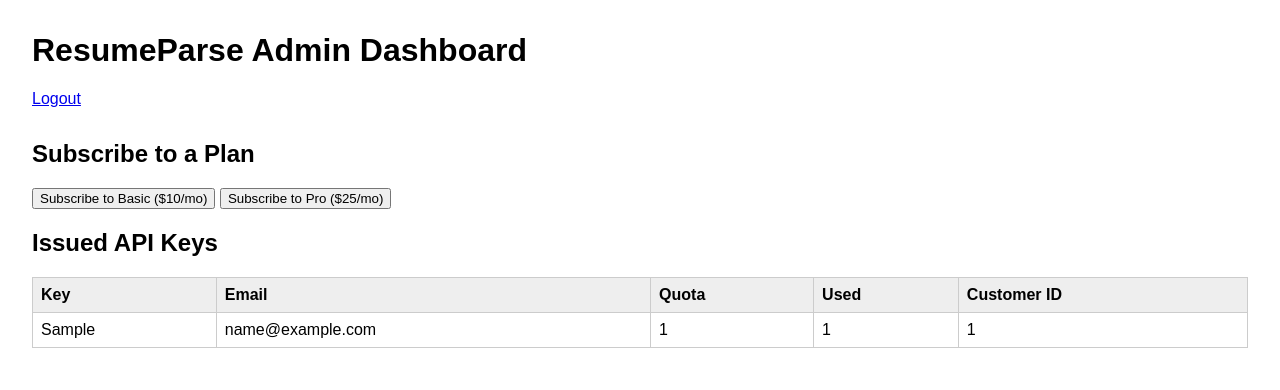
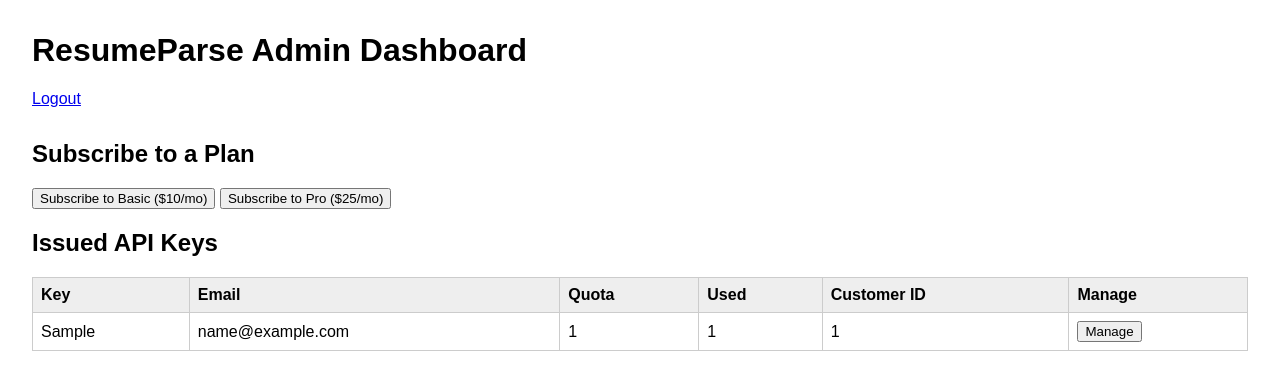
Before and after one commit to menu150/Resume_parser_api, a FastAPI app: page /dashboard in a window 1280 px wide. Shown: the top 390 px of the page. Run offline with FastAPI, Linux system fonts and the light colour scheme; the visitor is signed in with stand-in values (Sample User, id 1); tables that the repository leaves empty hold one stand-in row (values such as "Sample post").

Commit message:
Update dashboard.html

```diff
--- a/templates/dashboard.html
+++ b/templates/dashboard.html
@@ -33,6 +33,7 @@
           <th>Quota</th>
           <th>Used</th>
           <th>Customer ID</th>
+          <th>Manage</th>
         </tr>
       </thead>
       <tbody>
@@ -43,6 +44,12 @@
           <td>{{ key["quota"] }}</td>
           <td>{{ key["used"] }}</td>
           <td>{{ key["customer_id"] }}</td>
+          <td>
+            <form action="/create_customer_portal_session" method="post">
+              <input type="hidden" name="email" value="{{ key['email'] }}">
+              <button type="submit">Manage</button>
+            </form>
+          </td>
         </tr>
         {% endfor %}
       </tbody>
```
